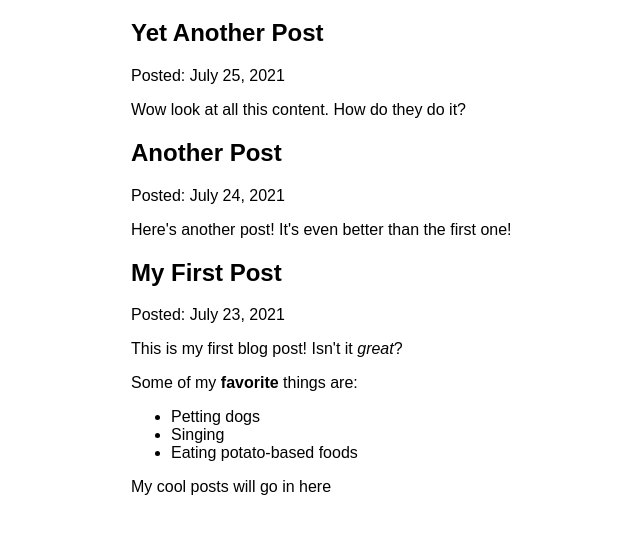
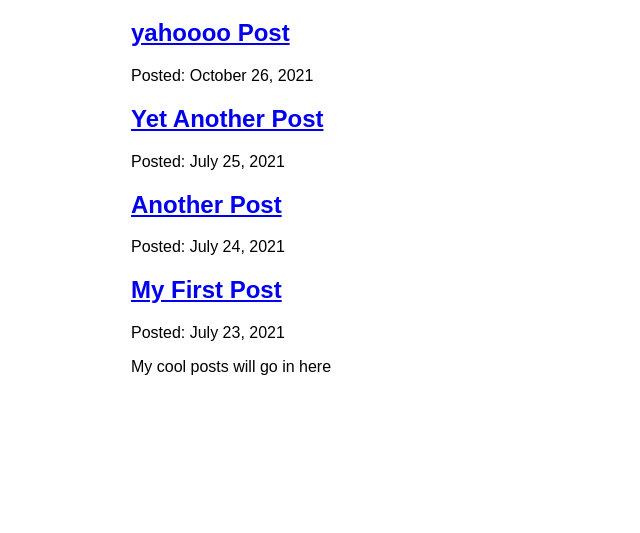
Before and after one commit to KeitaUenishi/my-first-gatsby-site, a Gatsby site: page /blog in a window 1280 px wide. Shown: the part 157-690 px from the top of the page, without its empty margins (209-849 px from the left). Built offline with nearby package versions, Linux system fonts and the light colour scheme; Gatsby itself is replaced by a stand-in of ours.

Commit message:
finished part6

```diff
--- /dev/null
+++ b/blog/yahooo-post.mdx
@@ -0,0 +1,6 @@
+---
+title: "yahoooo Post"
+date: "2021-10-26"
+---
+
+俺の初投稿。
--- a/src/pages/blog.js
+++ b/src/pages/blog/index.js
@@ -1,7 +1,6 @@
 import * as React from 'react'
-import { graphql } from 'gatsby'
-import { MDXRenderer } from 'gatsby-plugin-mdx'
-import Layout from '../components/layout'
+import { Link, graphql } from 'gatsby'
+import Layout from '../../components/layout'
 
 const BlogPage = ({ data }) => {
   return (
@@ -10,11 +9,12 @@
           {
             data.allMdx.nodes.map((node) => (
               <article key={node.id}>
-                <h2>{node.frontmatter.title}</h2>
+                <h2>
+                  <Link to={`/blog/${node.slug}`}>
+                    {node.frontmatter.title}
+                  </Link>
+                </h2>
                 <p>Posted: {node.frontmatter.date}</p>
-                <MDXRenderer>
-                  {node.body}
-                </MDXRenderer>
               </article>
             ))
           }
@@ -33,7 +33,7 @@
           title
         }
         id
-        body
+        slug
       }
     }
   }
```
Also changed, not shown: src/pages/blog/{mdx.slug}.js (added, +29 -0 lines).
